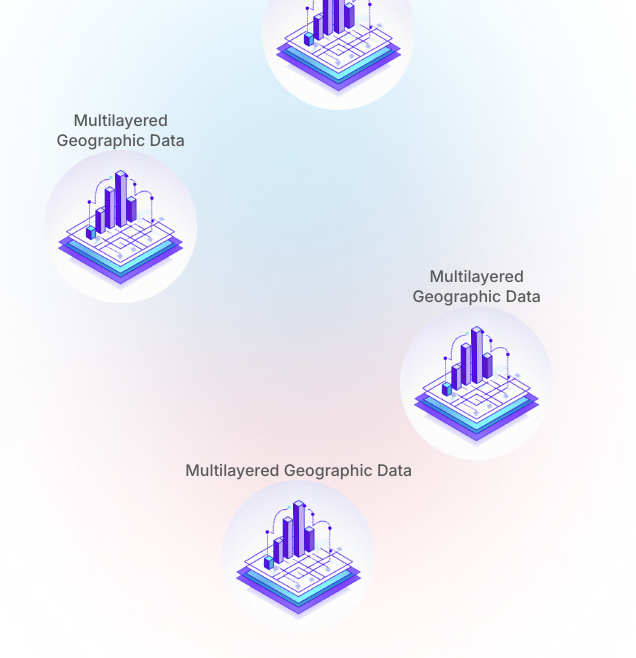
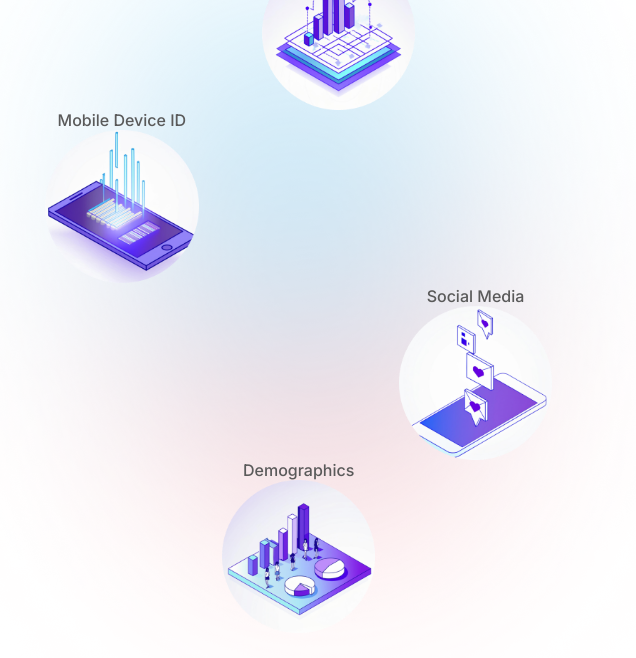
Before and after one commit to Aryanmallik/homepageSherlock, a plain HTML site: page solutions.html in a window 1280 px wide. Shown: the part 1533-2191 px from the top of the page, 0-636 px from the left. Drawn offline with Linux system fonts and the light colour scheme.

Commit message:
solutions

```diff
--- a/solutions.html
+++ b/solutions.html
@@ -12,8 +12,8 @@
           <img src="./Public/Logo.png" />
         </a>
         <ul id="list">
-          <li><a>Home</a></li>
-          <li><a>Solutions</a></li>
+          <li><a href="./">Home</a></li>
+          <li><a href="./solutions.html">Solutions</a></li>
           <li><a>Blog</a></li>
           <li><a>About</a></li>
         </ul>
@@ -60,21 +60,21 @@
           <img class="blur" src="./Public/blur.png" />
           <div class="ellipse zero">
             <p>Multilayered Geographic Data</p>
-            <img src="./Public/ellipse1.png" />
+            <img src="./Public/Ellipse1.png" />
           </div>
           <div class="bw">
             <div class="ellipse one">
-              <p>Multilayered Geographic Data</p>
-              <img src="./Public/ellipse1.png" />
+              <p>Mobile Device ID</p>
+              <img src="./Public/Ellipse2.png" />
             </div>
             <div class="ellipse two">
-              <p>Multilayered Geographic Data</p>
-              <img src="./Public/ellipse1.png" />
+              <p>Social Media</p>
+              <img src="./Public/Ellipse4.png" />
             </div>
           </div>
           <div class="ellipse">
-            <p>Multilayered Geographic Data</p>
-            <img src="./Public/ellipse1.png" />
+            <p>Demographics</p>
+            <img src="./Public/Ellipse3.png" />
           </div>
         </div>
         <img class="logo" src="./Public/Platform Logo.png" />
@@ -143,7 +143,7 @@
         />
       </div>
     </div>
-        <footer>
+    <footer>
       <p class="p3">
         Unlock The Power of SherlockAI To Solve Your Toughest Challenges
       </p>
@@ -163,6 +163,5 @@
         </div>
       </div>
     </footer>
-
   </body>
 </html>
```
